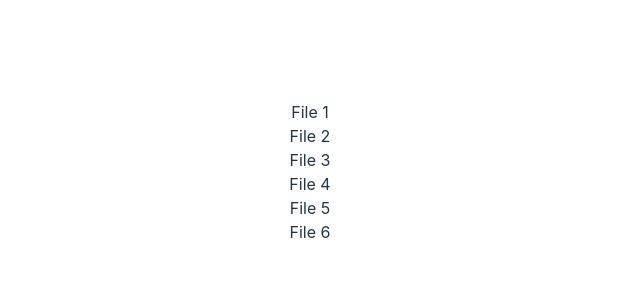
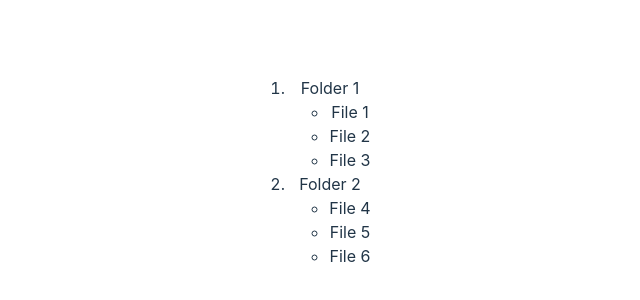
Before and after one commit to rahulbarwal/adaline, a React (Vite) app in the folder apps/frontend/: page / in a window 1280 px wide. Shown: the part 228-528 px from the top of the page, without its empty margins (330-970 px from the left). Built offline with nearby package versions, Linux system fonts and the light colour scheme.

Commit message:
Adds reordering of folders and files.

```diff
--- a/apps/frontend/package.json
+++ b/apps/frontend/package.json
@@ -13,11 +13,13 @@
     "@adaline/shared-types": "*",
     "motion": "^11.15.0",
     "react": "^18.3.1",
+    "react-beautiful-dnd": "^13.1.1",
     "react-dom": "^18.3.1"
   },
   "devDependencies": {
     "@eslint/js": "^9.17.0",
     "@types/react": "^18.3.17",
+    "@types/react-beautiful-dnd": "^13.1.8",
     "@types/react-dom": "^18.3.5",
     "@vitejs/plugin-react": "^4.3.4",
     "eslint": "^9.17.0",
--- a/apps/frontend/src/App.tsx
+++ b/apps/frontend/src/App.tsx
@@ -1,27 +1,48 @@
+import { FileType, FolderType } from "@adaline/shared-types";
+import { Reorder } from "motion/react";
+import { useState } from "react";
 import "./App.css";
 import { Folder } from "./components/Folder";
 
 function App() {
+  const [items, setItems] = useState(nestedStructure);
+
+  const onFolderReorder = (newOrder: FolderType[]) => {
+    const updatedOrderIFolders = newOrder.map((item, index) => ({
+      ...item,
+      order: index + 1,
+    }));
+    setItems(updatedOrderIFolders);
+  };
+
+  const onFileReorder = (folderId: string, newOrder: FileType[]) => {
+    const folder = items.find((item) => item.id === folderId);
+    if (folder) {
+      folder.items = newOrder;
+      setItems([...items]);
+    }
+  };
+
   return (
-    <>
-      <Folder {...nestedStructure} />
-    </>
+    <Reorder.Group axis="y" values={items} onReorder={onFolderReorder} as="ol">
+      {items.map((item: FolderType) => (
+        <Reorder.Item value={item} key={item.id}>
+          <Folder {...item} changeOrderOfChildren={onFileReorder} />
+        </Reorder.Item>
+      ))}
+    </Reorder.Group>
   );
 }
 
 export default App;
 
-const nestedStructure = {
-  id: "0",
-  name: "Root Folder",
-  order: 0,
-  type: "folder",
-  items: [
+const nestedStructure: FolderType[] = [
   {
     id: "1",
-      name: "Folder 1",
+    title: "Folder 1",
     order: 1,
     type: "folder",
+    icon: "folder",
     items: [
       { id: "1", title: "File 1", icon: "file", order: 1, type: "file" },
       { id: "2", title: "File 2", icon: "file", order: 2, type: "file" },
@@ -30,14 +51,14 @@ const nestedStructure = {
   },
   {
     id: "2",
-      name: "Folder 2",
+    title: "Folder 2",
     order: 2,
     type: "folder",
+    icon: "folder",
     items: [
       { id: "4", title: "File 4", icon: "file", order: 4, type: "file" },
       { id: "5", title: "File 5", icon: "file", order: 5, type: "file" },
       { id: "6", title: "File 6", icon: "file", order: 6, type: "file" },
     ],
   },
-  ],
-};
+];
--- a/apps/frontend/src/components/Folder.tsx
+++ b/apps/frontend/src/components/Folder.tsx
@@ -1,12 +1,30 @@
-import { FolderType, ItemType } from "@adaline/shared-types";
+import { FileType, FolderType } from "@adaline/shared-types";
+import { Reorder } from "motion/react";
 import { File } from "./File";
 
-export function Folder({ items }: FolderType) {
+interface FolderProps extends FolderType {
+  changeOrderOfChildren: (folderId: string, newOrder: FileType[]) => void;
+}
+
+export function Folder({
+  id,
+  title,
+  items,
+  changeOrderOfChildren,
+}: FolderProps) {
+  const onReorder = (newOrder: FileType[]) => {
+    changeOrderOfChildren(id, newOrder);
+  };
   return (
-    <div>
-      {items.map((item: ItemType) =>
-        item.type === "folder" ? <Folder {...item} /> : <File {...item} />
-      )}
-    </div>
+    <>
+      <div>{title}</div>
+      <Reorder.Group axis="y" values={items} onReorder={onReorder} as="ul">
+        {items.map((item: FileType) => (
+          <Reorder.Item value={item} key={item.id}>
+            <File key={item.id} {...item} />
+          </Reorder.Item>
+        ))}
+      </Reorder.Group>
+    </>
   );
 }
```
Also changed, not shown: 1 other file (tests, documents, lock files or other folders). Lines whose indentation alone changed are shown as unchanged.
